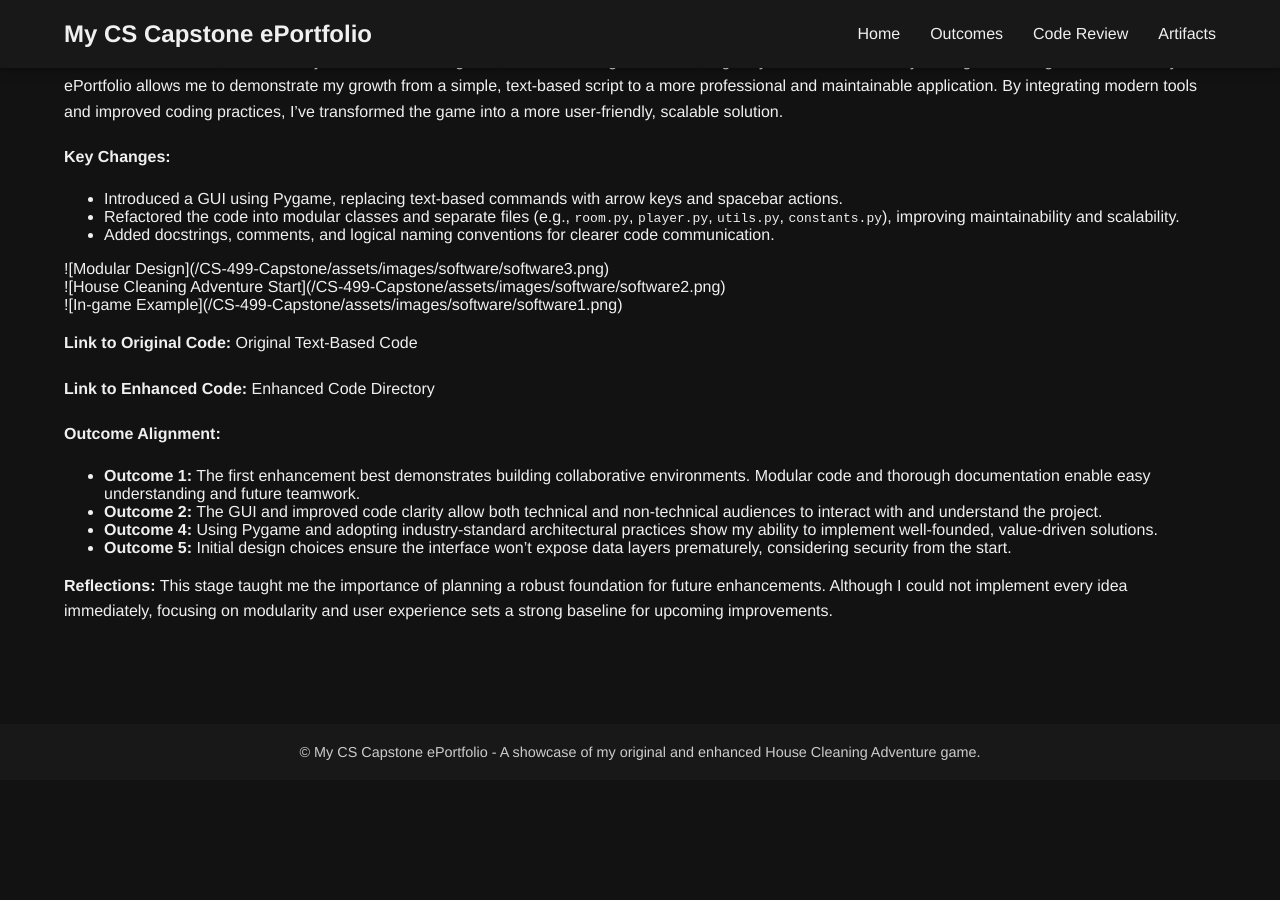
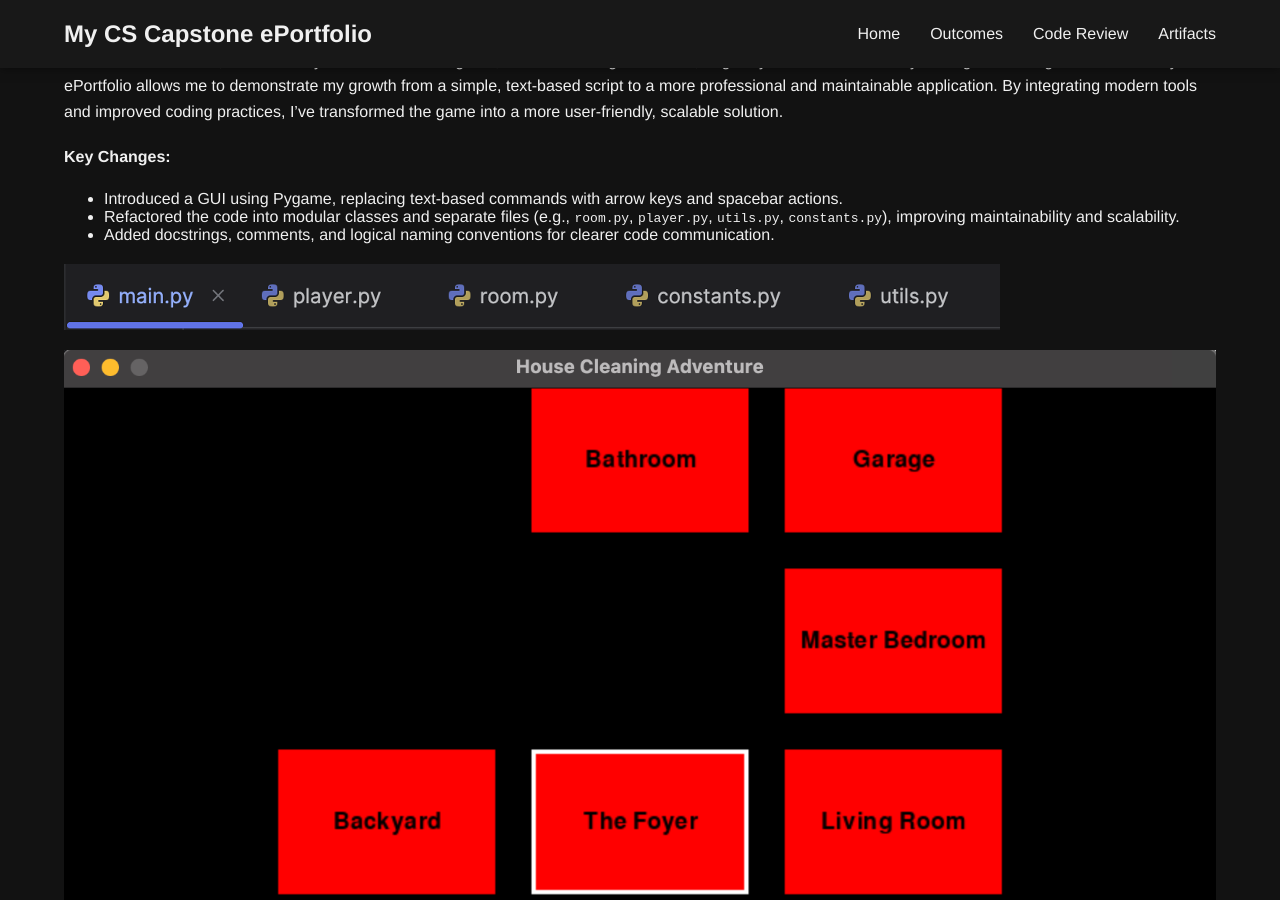
Before and after one commit to briggs8933/CS-499-Capstone, a Jekyll site: the page built from artifact_software.md, in a window 1280 px wide and 900 px high, scrolled down 454 px. Built offline with Jekyll 4.4.1, drawn with Linux system fonts in a browser that asks for light colours; before the commit the page ends 1234 px from its top, so only the background shows below that.

Commit message:
Update artifact_software.md

```diff
--- a/artifact_software.md
+++ b/artifact_software.md
@@ -12,15 +12,9 @@ For this enhancement, I revisited my **IT 140** text-based game, *House Cleaning
 - Refactored the code into modular classes and separate files (e.g., `room.py`, `player.py`, `utils.py`, `constants.py`), improving maintainability and scalability.
 - Added docstrings, comments, and logical naming conventions for clearer code communication.
 
-<div class="image-wrapper">
-  ![Modular Design]({{ '/assets/images/software/software3.png' | relative_url }})
-</div>
-<div class="image-wrapper">
-  ![House Cleaning Adventure Start]({{ '/assets/images/software/software2.png' | relative_url }})
-</div>
-<div class="image-wrapper">
-  ![In-game Example]({{ '/assets/images/software/software1.png' | relative_url }})
-</div>
+![Modular Design](assets/images/software/software3.png)
+![House Cleaning Adventure Start](assets/images/software/software2.png)
+![In-game Example](assets/images/software/software1.png)
 
 **Link to Original Code:**
 [Original Text-Based Code](https://github.com/briggs8933/CS-499-Capstone/blob/main/Original%20House%20Cleaning%20Adventure/TextBasedGame.py)
```
